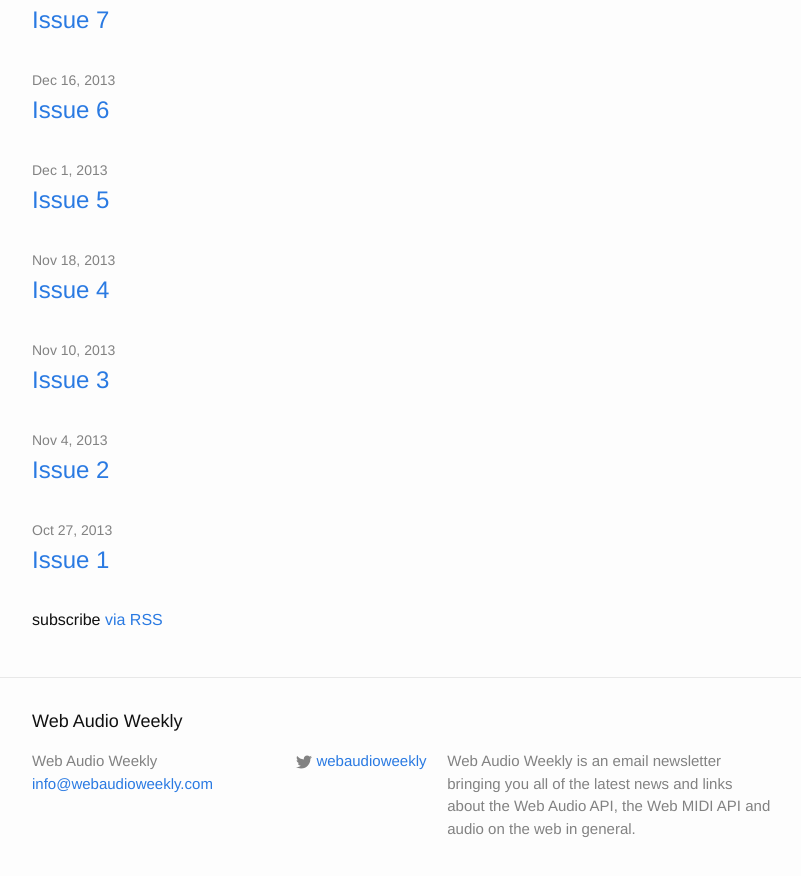
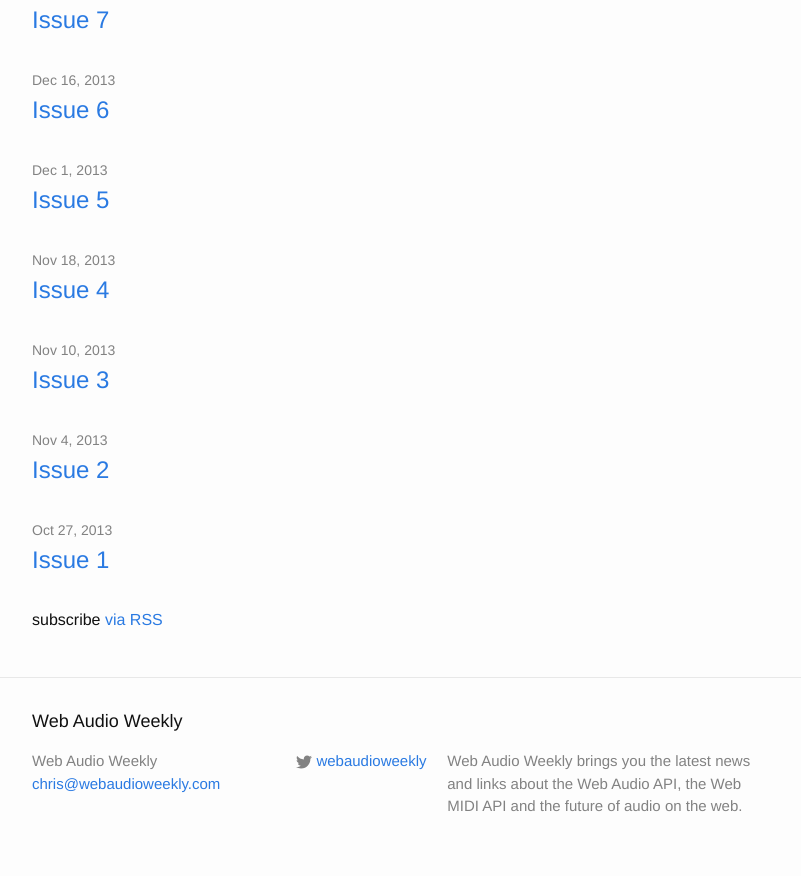
Before and after one commit to chrislo/webaudioweekly, a Jekyll site: the page built from index.html, in a window 1280 px wide and 900 px high, scrolled down 5739 px. Shown: the top 876 px of the window, without its empty margins (238-1039 px from the left). Built offline with Jekyll 4.4.1, drawn with Linux system fonts in a browser that asks for light colours.

Commit message:
Modify config
Change links to match new domain and email forwarding. Update description.

```diff
--- a/_config.yml
+++ b/_config.yml
@@ -7,10 +7,10 @@
 
 # Site settings
 title: Web Audio Weekly
-email: info@webaudioweekly.com
-description: Web Audio Weekly is an email newsletter bringing you all of the latest news and links about the Web Audio API, the Web MIDI API and audio on the web in general.
+email: chris@webaudioweekly.com
+description: Web Audio Weekly brings you the latest news and links about the Web Audio API, the Web MIDI API and the future of audio on the web.
 baseurl: "" # the subpath of your site, e.g. /blog
-url: "http://webaudioweekly.com" # the base hostname & protocol for your site
+url: "https://www.webaudioweekly.com" # the base hostname & protocol for your site
 twitter_username: webaudioweekly
 
 # Build settings
```
